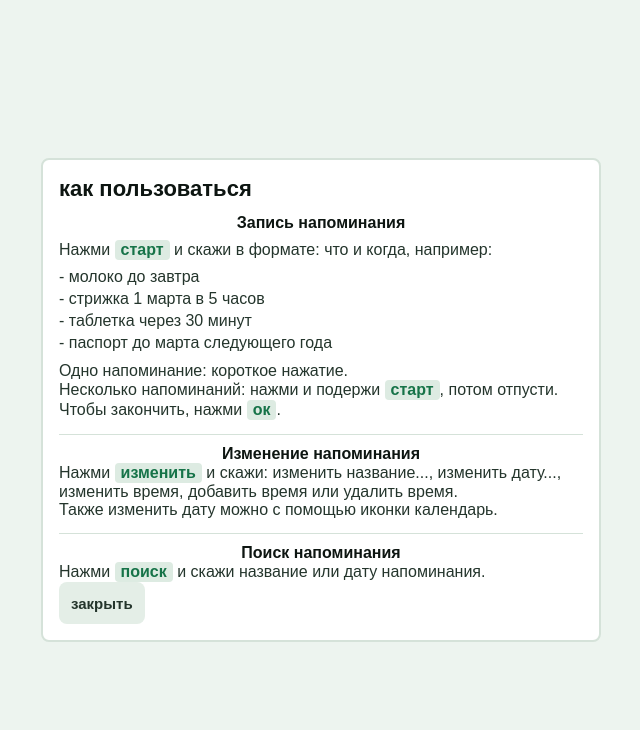
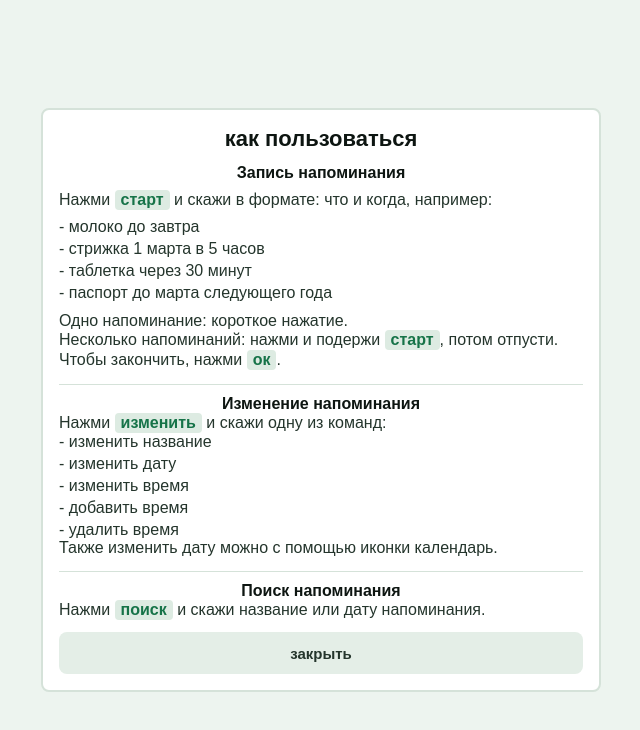
Before and after one commit to Yulia-Pospelova/skazhi-i-zabud, a plain HTML site: page index.html in a window 1280 px wide. Both pictures are taken after a click on the button "как пользоваться". Shown: the whole page, without its empty margins (319-959 px from the left). Drawn offline with Linux system fonts and the light colour scheme.

Commit message:
Refine manual input accessibility

```diff
--- a/index.html
+++ b/index.html
@@ -37,7 +37,7 @@
         <p class="notify-status" aria-live="polite"></p>
       </section>
 
-      <section class="capture" aria-label="напоминание">
+      <section class="capture" aria-label="напоминания">
         <p class="start-hint">нажми старт и скажи</p>
         <button
           class="start-button"
@@ -61,14 +61,19 @@
         </div>
 
         <form class="manual-form">
-          <p class="manual-hint">или напиши</p>
-          <input
-            class="manual-input"
-            type="text"
-            autocomplete="off"
-            aria-label="написать напоминание"
-            placeholder="название / дата / время"
-          />
+          <p class="manual-hint" aria-hidden="true">или напиши напоминание</p>
+          <div class="manual-input-wrap">
+            <input
+              class="manual-input"
+              type="text"
+              autocomplete="off"
+              aria-label="или напиши напоминание, название дата время"
+              placeholder=" "
+            />
+            <span class="manual-input-placeholder" aria-hidden="true">
+              название / дата / время
+            </span>
+          </div>
         </form>
 
         <button class="series-ok-button" type="button" hidden>
@@ -175,10 +180,11 @@
           id="examples-dialog"
           role="dialog"
           aria-modal="true"
-          aria-labelledby="examples-dialog-title"
+          aria-label="инструкция"
+          tabindex="-1"
         >
           <div class="examples-dialog-head">
-            <h2 id="examples-dialog-title" tabindex="-1">как пользоваться</h2>
+            <h2 id="examples-dialog-title">как пользоваться</h2>
           </div>
           <div class="examples-panel">
             <h3 class="examples-title">Запись напоминания</h3>
@@ -198,7 +204,14 @@
             </div>
             <div class="examples-note">
               <h3 class="examples-title">Изменение напоминания</h3>
-              <p>Нажми <span class="button-name">изменить</span> и скажи: изменить название..., изменить дату..., изменить время, добавить время или удалить время.</p>
+              <p>Нажми <span class="button-name">изменить</span> и скажи одну из команд:</p>
+              <div class="examples-list">
+                <p>- изменить название</p>
+                <p>- изменить дату</p>
+                <p>- изменить время</p>
+                <p>- добавить время</p>
+                <p>- удалить время</p>
+              </div>
               <p>Также изменить дату можно с помощью иконки календарь.</p>
             </div>
             <div class="examples-note">
--- a/script.js
+++ b/script.js
@@ -539,12 +539,10 @@ function openExamplesDialog() {
   examplesModal.hidden = false;
   examplesButton.setAttribute("aria-expanded", "true");
   lockPageScroll();
-  const examplesTitle = document.querySelector("#examples-dialog-title");
-
-  if (examplesTitle) {
-    examplesTitle.focus();
-  } else {
-    examplesCloseButton.focus();
+  const examplesDialog = document.querySelector(".examples-dialog");
+
+  if (examplesDialog) {
+    examplesDialog.focus();
   }
 }
 
--- a/styles/style.css
+++ b/styles/style.css
@@ -212,6 +212,10 @@ h1 {
   line-height: 1.25;
 }
 
+.manual-input-wrap {
+  position: relative;
+}
+
 .manual-input {
   display: block;
   inline-size: 100%;
@@ -231,7 +235,22 @@ h1 {
 }
 
 .manual-input::placeholder {
+  color: transparent;
+}
+
+.manual-input-placeholder {
+  position: absolute;
+  inset-block-start: 50%;
+  inset-inline-start: 14px;
   color: var(--color-muted);
+  font-size: 17px;
+  line-height: 1;
+  pointer-events: none;
+  transform: translateY(-50%);
+}
+
+.manual-input:not(:placeholder-shown) + .manual-input-placeholder {
+  display: none;
 }
 
 .manual-input:focus-visible {
@@ -488,8 +507,9 @@ h1 {
 .edit-dialog,
 .calendar-dialog,
 .examples-dialog {
+  position: relative;
   inline-size: min(560px, 100%);
-  max-block-size: min(82dvb, 720px);
+  max-block-size: min(92dvb, 720px);
   padding: 16px;
   overflow: auto;
   overscroll-behavior: contain;
@@ -505,6 +525,14 @@ h1 {
   justify-content: space-between;
   gap: 10px;
   margin-bottom: 12px;
+}
+
+.examples-dialog-head {
+  justify-content: center;
+}
+
+.examples-dialog .examples-panel {
+  overflow: visible;
 }
 
 .search-dialog h2,
@@ -686,6 +714,11 @@ h1 {
   margin-top: 12px;
 }
 
+.examples-close-button {
+  inline-size: 100%;
+  margin-top: 12px;
+}
+
 .edit-ok-button {
   inline-size: 100%;
   min-block-size: 54px;
```
